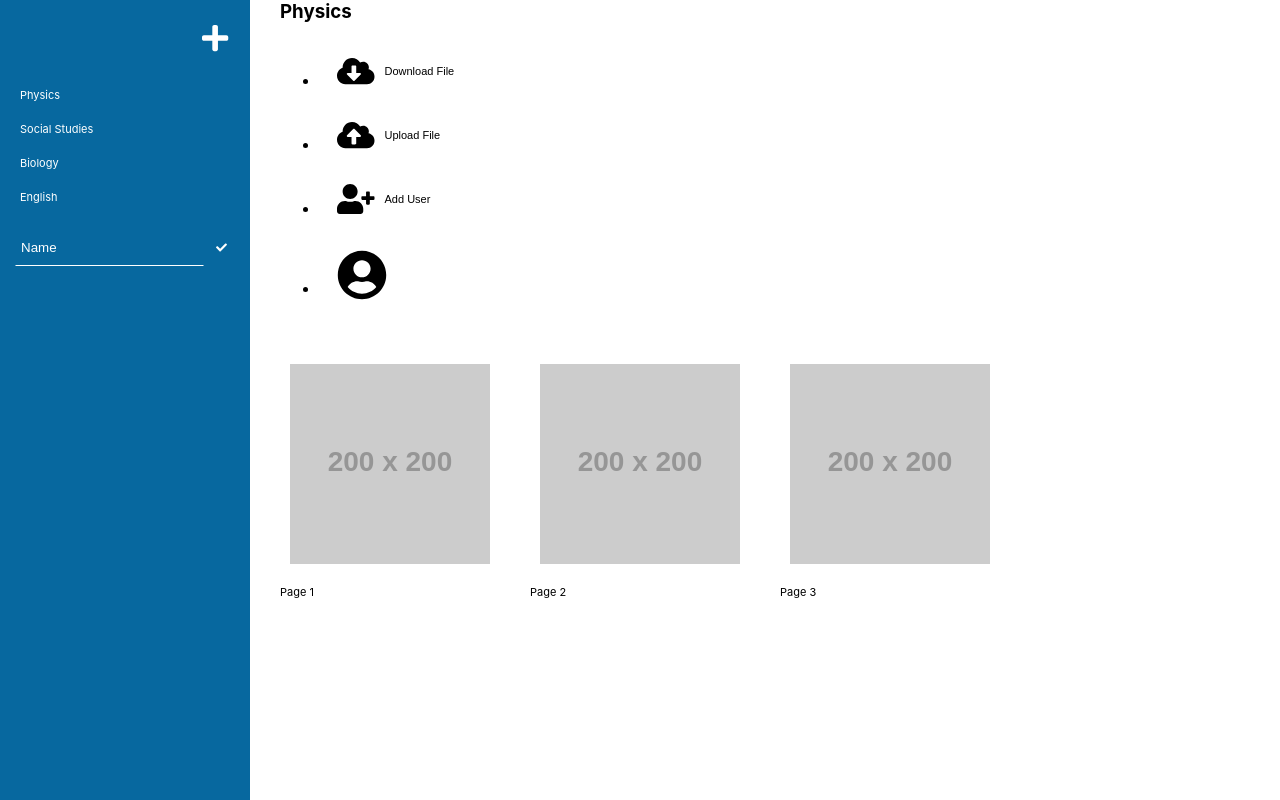
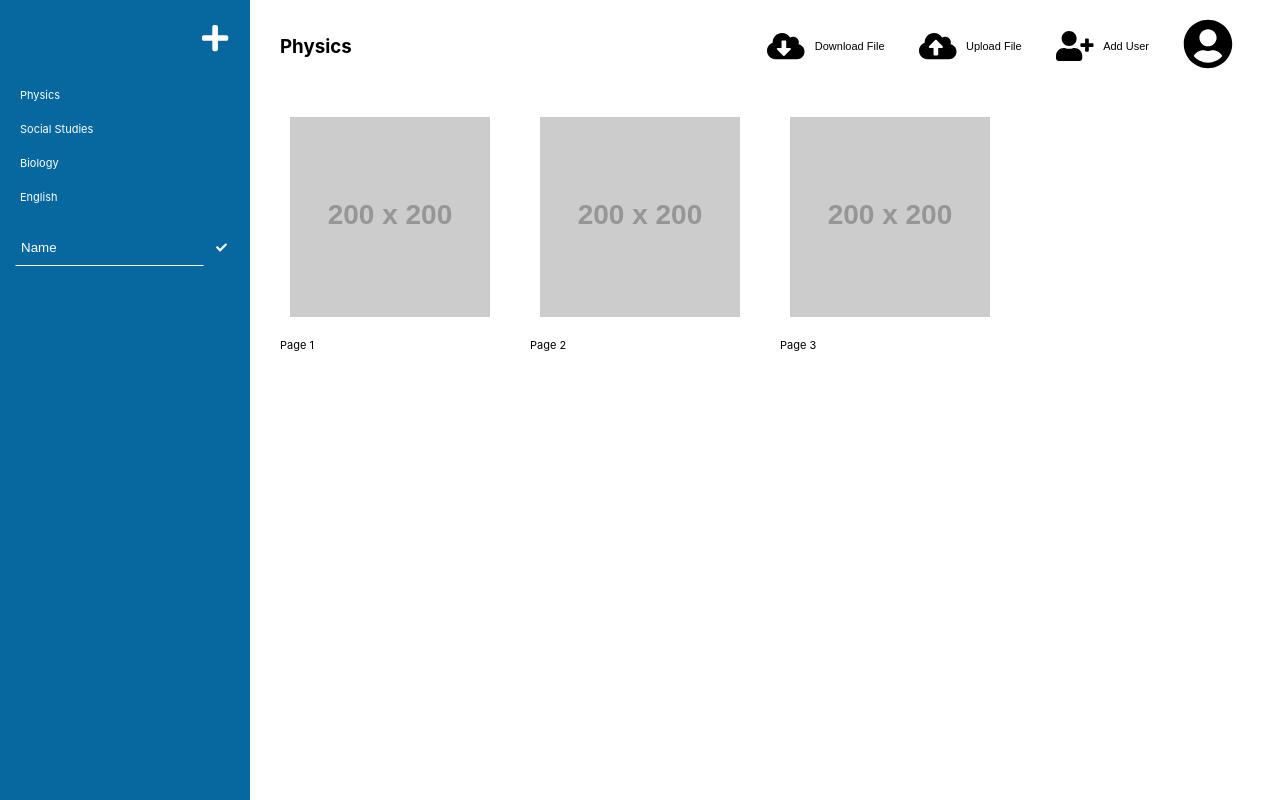
Before and after one commit to hyungmogu/note-sharing-app, a React (Create React App) app in the folder web/: page /note-sharing-app/notes/1 in a window 1280 px wide. Built offline with nearby package versions, Linux system fonts and the light colour scheme.

Commit message:
style: align secondary menu items 'SecondaryHeader'

```diff
--- a/web/src/App.scss
+++ b/web/src/App.scss
@@ -311,9 +311,20 @@ input {
 
 .secondaryHeader {
   padding: 0 calc(#{$container-spacing} * 2);
+  display: flex;
+  align-items: center;
+  justify-content: space-between;
 
-  .secondaryHeader--h3 {
+  h3 {
     margin: 0;
+  }
+
+  ul {
+    list-style-type: none;
+    padding: 0;
+    margin: 0;
+    display: flex;
+    align-items: center;
   }
 }
 
--- a/web/src/components/SecondaryHeader.js
+++ b/web/src/components/SecondaryHeader.js
@@ -8,7 +8,7 @@ class SecondaryHeader extends Component {
     render() {
         return (
             <header className="secondaryHeader">
-                <h3 className="secondaryHeader--h3">
+                <h3>
                     Physics
                 </h3>
                 <ul>
```
